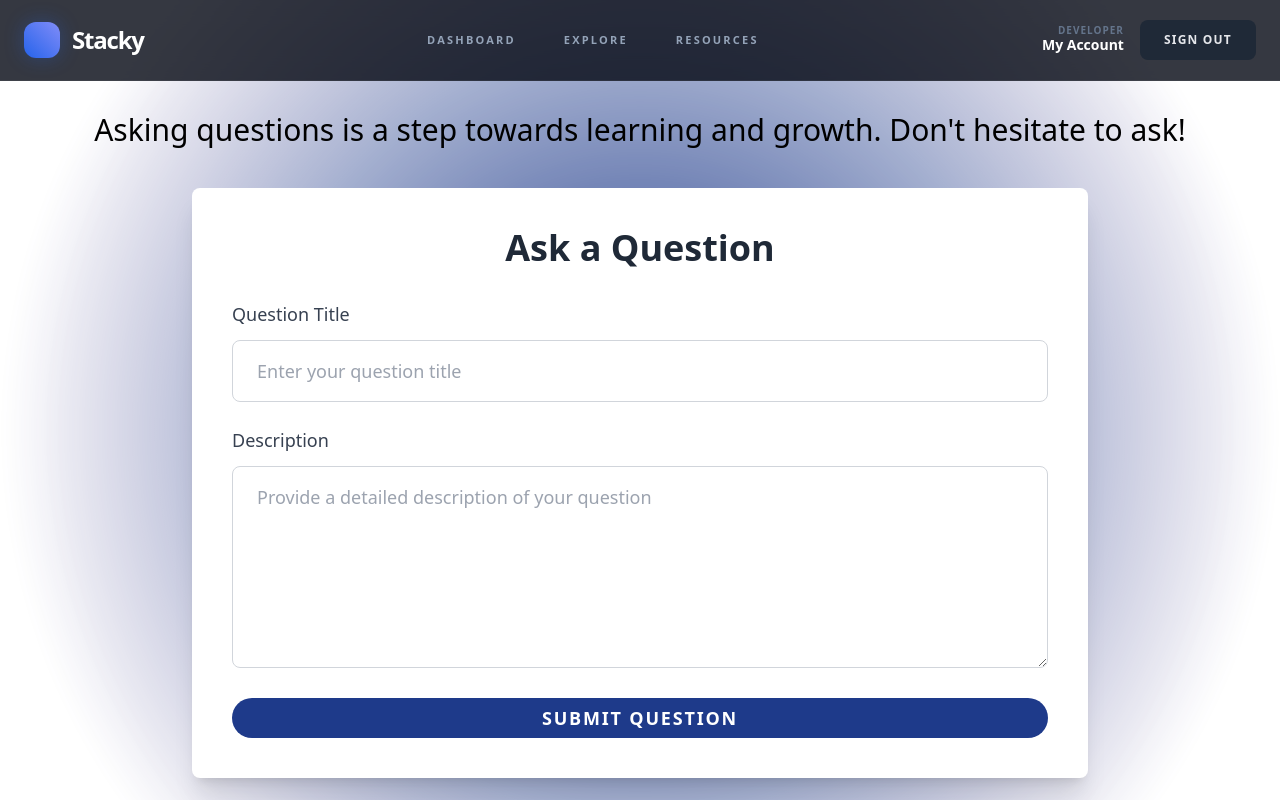
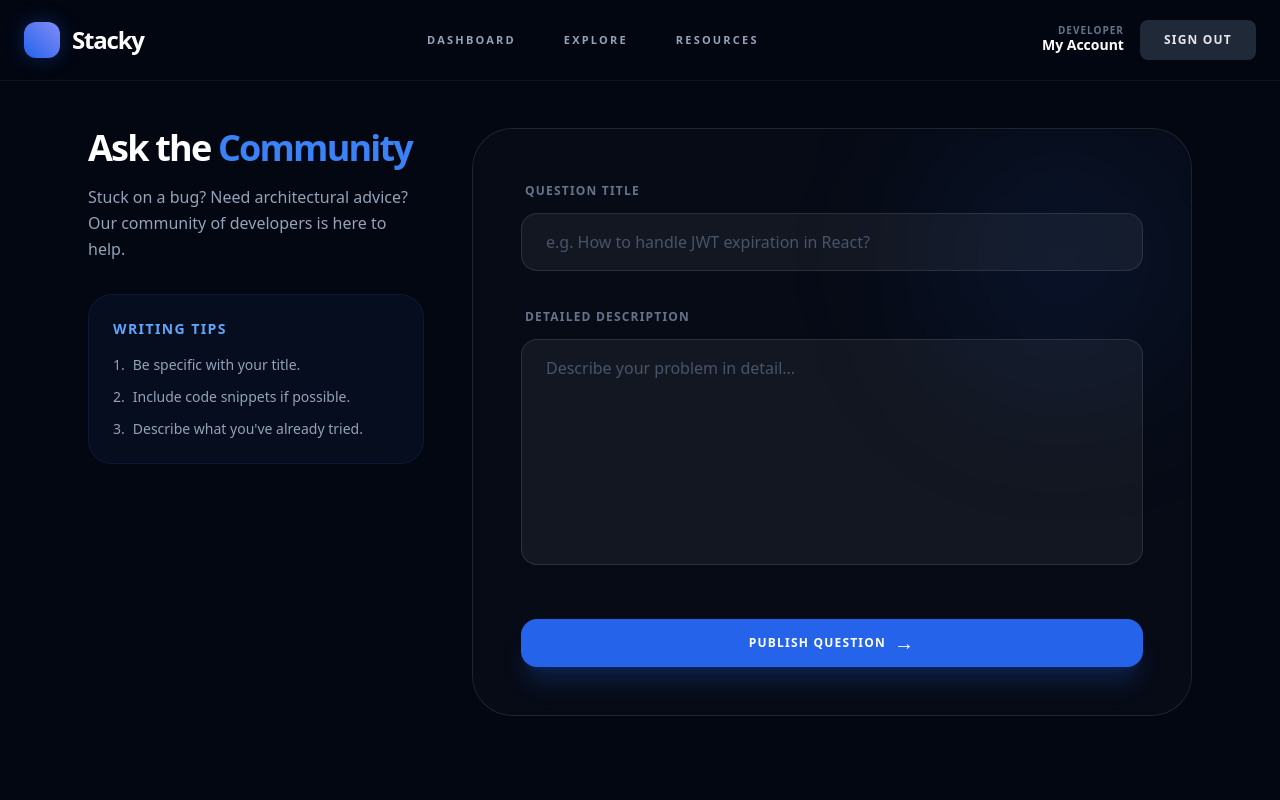
Before and after one commit to sammythedeveloper/Q-A, a React (Create React App) app in the folder client/: page /Q-A/ask-question in a window 1280 px wide. Shown: the top 800 px of the page. Built offline with nearby package versions, Linux system fonts and the light colour scheme; sample sign-in values are in the browser's storage.

Commit message:
refactored every component of the frontend in to clean and modern UI that is way more aesthetic and simple i love it omg

```diff
--- a/client/src/component/pages/Answer/Answer.jsx
+++ b/client/src/component/pages/Answer/Answer.jsx
@@ -2,7 +2,7 @@ import React, { useState, useEffect } from "react";
 import api from "../../../Context/API";
 import { useLocation } from "react-router-dom";
 import GlobalLayout from "../Layout/GlobalLayout";
-import { motion } from "framer-motion";
+import { motion, AnimatePresence } from "framer-motion";
 import { Button } from "../Home/Button";
 
 const AnswerForm = () => {
@@ -12,53 +12,36 @@ const AnswerForm = () => {
   const [answers, setAnswers] = useState([]);
   const [successMessage, setSuccessMessage] = useState("");
   const [errorMessage, setErrorMessage] = useState("");
-  const [loading, setLoading] = useState(true); // Loading state for answers
+  const [loading, setLoading] = useState(true);
 
   const queryParams = new URLSearchParams(location.search);
   const questionId = queryParams.get("questionId");
 
+  const fetchData = async () => {
+    try {
+      const qRes = await api.get(
+        `/questions/singlequestion?questionId=${questionId}`
+      );
+      setQuestion(qRes.data.SingleQuestion[0]);
+
+      const aRes = await api.get(`/answers/allanswers/${questionId}`);
+      setAnswers(aRes.data);
+      setLoading(false);
+    } catch (error) {
+      setErrorMessage("Failed to load discussion.");
+      setLoading(false);
+    }
+  };
+
   useEffect(() => {
-    if (questionId) {
-      api
-        .get(`/questions/singlequestion?questionId=${questionId}`)
-        .then((response) => {
-          setQuestion(response.data.SingleQuestion[0]);
-        })
-        .catch((error) => {
-          console.error(error);
-          setErrorMessage("Could not load question details.");
-        });
-    }
-
-    api
-      .get(`/answers/allanswers/${questionId}`)
-      .then((response) => {
-        setAnswers(response.data);
-        setLoading(false); // Set loading to false once answers are fetched
-      })
-      .catch((error) => {
-        console.error(error);
-        setErrorMessage("Could not load answers.");
-        setLoading(false);
-      });
+    if (questionId) fetchData();
   }, [questionId]);
 
   const handleSubmit = async (e) => {
     e.preventDefault();
-    setSuccessMessage("");
-    setErrorMessage("");
-
     const userId = localStorage.getItem("user_id");
 
-    if (!userId) {
-      setErrorMessage("User is not logged in.");
-      return;
-    }
-
-    if (!answer.trim()) {
-      setErrorMessage("Answer cannot be empty.");
-      return;
-    }
+    if (!answer.trim()) return setErrorMessage("Please type an answer first.");
 
     try {
       const response = await api.post("answers/answerquestion", {
@@ -68,110 +51,154 @@ const AnswerForm = () => {
       });
 
       if (response.status === 201) {
-        setSuccessMessage("Your answer has been posted!");
+        setSuccessMessage("Answer shared!");
         setAnswer("");
+        fetchData(); // Refresh feed immediately
+        setTimeout(() => setSuccessMessage(""), 3000);
       }
     } catch (error) {
-      setErrorMessage("Something went wrong. Try again later.");
+      setErrorMessage("Something went wrong.");
     }
   };
 
   return (
     <GlobalLayout>
-      <section className="min-h-screen flex flex-col">
-        <div className="relative overflow-hidden flex flex-col flex-grow">
-          <header className="bg-gradient py-20 px-6 flex justify-between items-center ">
-            <div className="container mx-auto px-6 text-center">
-              <div className=" absolute -z-10 inset-0 bg-[radial-gradient(circle_farthest-corner,var(--color-blue-900)_50%,var(--color-indigo-900)_75%,transparent)] [mask-image:radial-gradient(circle_farthest-side,black,transparent)]"></div>
-              <motion.h1
-                initial={{ opacity: 0, y: -50 }}
-                animate={{ opacity: 1, y: 0 }}
-                transition={{ duration: 1 }}
-                className="text-4xl font-heading font-extrabold mb-6 tracking-wide"
-              >
-                Answering questions helps others learn too. Share your
-                knowledge!
-              </motion.h1>
+      <div className="min-h-screen bg-[#030712] text-white font-sans pt-24 pb-20">
+        <main className="max-w-4xl mx-auto px-6">
+          {/* --- Question Section --- */}
+          <motion.section
+            initial={{ opacity: 0, y: 20 }}
+            animate={{ opacity: 1, y: 0 }}
+            className="mb-12 p-8 md:p-12 rounded-[2.5rem] bg-gradient-to-br from-blue-600/10 to-indigo-600/5 border border-blue-500/20 relative overflow-hidden"
+          >
+            <div className="absolute top-0 right-0 p-8 opacity-10 font-black text-8xl pointer-events-none text-blue-500">
+              ?
             </div>
-          </header>
-          <section className="flex flex-col overflow-x-hidden">
-            <div className=" container mx-auto px-6 ">
-            <div className="absolute -z-10 inset-0 bg-[radial-gradient(circle_farthest-corner,var(--color-blue-900)_50%,var(--color-indigo-900)_75%,transparent)] [mask-image:radial-gradient(circle_farthest-side,black,transparent)]"></div>
-              <div className="bg-white shadow-xl rounded-lg p-10 max-w-4xl w-full mx-auto mt-10 flex-1">
-                {errorMessage && (
-                  <p className="text-red-500 mb-4 text-center">
-                    {errorMessage}
-                  </p>
-                )}
-                {successMessage && (
-                  <p className="text-green-500 mb-4 text-center">
-                    {successMessage}
-                  </p>
-                )}
-                {question && (
+
+            {question ? (
+              <>
+                <div className="flex items-center gap-3 mb-6">
+                  <div className="size-10 rounded-xl bg-blue-600 flex items-center justify-center font-bold">
+                    {question.username?.[0].toUpperCase()}
+                  </div>
                   <div>
-                    <h2 className="text-4xl font-extrabold text-gray-800 mb-8 text-center">
-                      Answer the Question
-                    </h2>
-                    <p className="text-xl font-medium text-gray-800 mb-4">
-                      {question.question}
+                    <p className="text-[10px] font-bold uppercase tracking-widest text-blue-400 leading-none">
+                      {question.username}
                     </p>
-                    <p className="text-lg text-gray-700 mb-8">
-                      {question.description}
+                    <p className="text-[10px] font-bold uppercase tracking-widest text-slate-500 mt-1">
+                      Author
                     </p>
                   </div>
-                )}
+                </div>
+                <h1 className="text-3xl md:text-4xl font-extrabold tracking-tighter mb-4 leading-tight">
+                  {question.question}
+                </h1>
+                <p className="text-slate-300 text-lg leading-relaxed font-medium">
+                  {question.description}
+                </p>
+              </>
+            ) : (
+              <div className="animate-pulse space-y-4">
+                <div className="h-8 w-3/4 bg-white/5 rounded-lg"></div>
+                <div className="h-20 w-full bg-white/5 rounded-lg"></div>
+              </div>
+            )}
+          </motion.section>
 
-                <form onSubmit={handleSubmit} className="space-y-6">
-                  <div>
-                    <textarea
-                      value={answer}
-                      onChange={(e) => setAnswer(e.target.value)}
-                      className="w-full px-6 py-4 border border-gray-300 rounded-lg text-black focus:outline-none focus:ring-2 focus:ring-blue-500 text-lg"
-                      placeholder="Write your answer here..."
-                    ></textarea>
-                    {errorMessage && (
-                      <p className="text-red-500 text-sm mt-1">
-                        {errorMessage}
-                      </p>
-                    )}
-                  </div>
+          {/* --- Answer Input Section --- */}
+          <section className="mb-16">
+            <h3 className="text-xs font-bold uppercase tracking-[0.3em] text-slate-500 mb-6 ml-2">
+              Your Contribution
+            </h3>
+            <form onSubmit={handleSubmit} className="space-y-4">
+              <div className="relative group">
+                <textarea
+                  value={answer}
+                  onChange={(e) => setAnswer(e.target.value)}
+                  placeholder="Share your technical expertise..."
+                  className="w-full bg-white/[0.03] border border-white/10 rounded-3xl p-6 text-white placeholder:text-slate-600 focus:outline-none focus:ring-2 focus:ring-blue-500/50 transition-all min-h-[150px] font-medium"
+                />
+                <div className="absolute bottom-4 right-4">
                   <Button
-                type="submit"
-                className="bg-blue-900 text-white rounded-full hover:bg-green-700 transition w-full text-lg"
-              >
-                Submit Answer
-              </Button>
-                </form>
-                <div className="mt-10 space-y-8">
-                  {loading ? (
-                    <div className="text-center">Loading answers...</div>
-                  ) : answers.length > 0 ? (
-                    answers.map((answer, index) => (
-                      <div
-                        key={index}
-                        className="p-6 bg-gray-100 rounded-lg shadow-lg"
-                      >
-                        <div className="flex items-center space-x-4 mb-4">
-                          <div className="w-10 h-10 bg-yellow-900 text-white rounded-full flex items-center justify-center text-xl font-bold">
-                            {answer.username[0].toUpperCase()}
-                          </div>
-                          <p className="text-lg text-black font-semibold">
-                            {answer.username}
-                          </p>
-                        </div>
-                        <p className="text-black">{answer.answer}</p>
-                      </div>
-                    ))
-                  ) : (
-                    <div className="text-center">No answers yet.</div>
-                  )}
+                    type="submit"
+                    className="h-12 px-8 flex items-center justify-center gap-2 bg-blue-600 hover:bg-blue-500 text-white font-bold rounded-2xl shadow-lg shadow-blue-600/20 leading-none transition-all active:scale-95"
+                  >
+                    Post Answer <span className="text-lg">→</span>
+                  </Button>
                 </div>
               </div>
+              <AnimatePresence>
+                {successMessage && (
+                  <motion.p
+                    initial={{ opacity: 0 }}
+                    animate={{ opacity: 1 }}
+                    exit={{ opacity: 0 }}
+                    className="text-emerald-400 text-sm font-bold text-center"
+                  >
+                    {successMessage}
+                  </motion.p>
+                )}
+                {errorMessage && (
+                  <motion.p
+                    initial={{ opacity: 0 }}
+                    animate={{ opacity: 1 }}
+                    exit={{ opacity: 0 }}
+                    className="text-red-400 text-sm font-bold text-center"
+                  >
+                    {errorMessage}
+                  </motion.p>
+                )}
+              </AnimatePresence>
+            </form>
+          </section>
+
+          {/* --- Answers Feed --- */}
+          <section className="space-y-6">
+            <div className="flex items-center justify-between mb-8 border-b border-white/5 pb-4">
+              <h3 className="text-xl font-bold tracking-tight">
+                Community Answers
+              </h3>
+              <span className="bg-white/5 px-3 py-1 rounded-full text-[10px] font-bold text-slate-400 uppercase tracking-widest">
+                {answers.length} Total
+              </span>
             </div>
+
+            {loading ? (
+              <div className="py-20 text-center text-slate-500 italic">
+                Curating discussion...
+              </div>
+            ) : answers.length > 0 ? (
+              answers.map((ans, i) => (
+                <motion.div
+                  key={i}
+                  initial={{ opacity: 0, x: -10 }}
+                  animate={{ opacity: 1, x: 0 }}
+                  transition={{ delay: i * 0.1 }}
+                  className="p-8 rounded-[2rem] bg-white/[0.02] border border-white/5 hover:bg-white/[0.04] transition-all"
+                >
+                  <div className="flex items-center gap-4 mb-4">
+                    <div className="size-10 rounded-xl bg-slate-800 flex items-center justify-center text-sm font-bold text-slate-300">
+                      {ans.username?.[0].toUpperCase()}
+                    </div>
+                    <p className="text-sm font-bold text-slate-200">
+                      {ans.username}
+                    </p>
+                  </div>
+                  <p className="text-slate-400 text-base leading-relaxed font-medium">
+                    {ans.answer}
+                  </p>
+                </motion.div>
+              ))
+            ) : (
+              <div className="py-20 text-center border-2 border-dashed border-white/5 rounded-[2.5rem]">
+                <p className="text-slate-500 font-medium">
+                  No answers yet. Be the first to help!
+                </p>
+              </div>
+            )}
           </section>
-        </div>
-      </section>
+        </main>
+      </div>
     </GlobalLayout>
   );
 };
--- a/client/src/component/pages/Question/AskQuestion.jsx
+++ b/client/src/component/pages/Question/AskQuestion.jsx
@@ -1,46 +1,30 @@
 import React, { useState } from "react";
 import { useNavigate } from "react-router-dom";
-import api from "../../../Context/API"; // Assuming this is your API instance
+import api from "../../../Context/API";
 import { Button } from "../Home/Button";
 import { motion } from "framer-motion";
-import { SectionBorder } from "../Home/SectionBorder";
 import GlobalLayout from "../Layout/GlobalLayout";
 
 const AskQuestion = () => {
-  const [formData, setFormData] = useState({
-    question: "",
-    description: "",
-  });
+  const [formData, setFormData] = useState({ question: "", description: "" });
   const [errors, setErrors] = useState({});
   const [successMessage, setSuccessMessage] = useState("");
   const navigate = useNavigate();
 
   const handleChange = (e) => {
     const { name, value } = e.target;
-    setFormData((prev) => ({
-      ...prev,
-      [name]: value,
-    }));
-    setErrors((prev) => ({
-      ...prev,
-      [name]: "",
-    }));
+    setFormData((prev) => ({ ...prev, [name]: value }));
+    setErrors((prev) => ({ ...prev, [name]: "" }));
   };
 
   const handleSubmit = async (e) => {
     e.preventDefault();
-    setErrors({});
-    setSuccessMessage("");
-
-    // Get the user_id from localStorage (assuming it is stored as 'user_id')
     const userId = localStorage.getItem("user_id");
 
-    // Form validation
     const validationErrors = {};
-    if (!formData.question)
-      validationErrors.question = "Question title is required";
+    if (!formData.question) validationErrors.question = "Title is required";
     if (!formData.description)
-      validationErrors.description = "Question description is required";
+      validationErrors.description = "Description is required";
 
     if (Object.keys(validationErrors).length > 0) {
       setErrors(validationErrors);
@@ -49,121 +33,139 @@ const AskQuestion = () => {
 
     try {
       const response = await api.post("questions/askquestion", {
-        user_id: userId, // Add user_id here
+        user_id: userId,
         question: formData.question,
         description: formData.description,
       });
 
       if (response.status === 201) {
-        setSuccessMessage("Question asked successfully!");
-        setTimeout(() => {
-          navigate("/allQuestions"); // Redirect to questions list or homepage
-        }, 2000);
+        setSuccessMessage("Question published to the community!");
+        setTimeout(() => navigate("/allQuestions"), 1500);
       }
     } catch (error) {
-      if (error.response) {
       setErrors({
-          server:
-            error.response.data.msg || "Something went wrong. Try again later.",
+        server: error.response?.data?.msg || "Server error. Try again.",
       });
-      } else {
-        console.error("An unexpected error occurred:", error.message);
-        setErrors({ server: "An unexpected error occurred. Try again later." });
     }
-    }
-  };
-
-  // Navigate to dashboard or logout
-  const handleLogout = () => {
-    // Remove the token from localStorage
-    localStorage.removeItem("token");
-
-    // Redirect to sign-in page after logout
-    navigate("/signin");
   };
 
   return (
     <GlobalLayout>
-      <section className="min-h-screen flex flex-col overflow-x-hidden">
-        <div className="relative overflow-hidden py-20 flex-grow ">
-          <div className="container mx-auto px-6 text-center">
-            <div className="absolute -z-10 inset-0 bg-[radial-gradient(circle_farthest-corner,var(--color-blue-900)_50%,var(--color-indigo-900)_75%,transparent)] [mask-image:radial-gradient(circle_farthest-side,black,transparent)]"></div>
-            <motion.p
-              initial={{ opacity: 0 }}
-              animate={{ opacity: 1 }}
-              transition={{ delay: 0.5, duration: 1 }}
-              className="text-3xl m-8 font-medium"
+      <div className="min-h-screen bg-[#030712] text-white font-sans pt-20">
+        <main className="max-w-6xl mx-auto px-6 py-12">
+          <div className="grid grid-cols-1 lg:grid-cols-3 gap-12">
+            {/* --- Sidebar: Guidelines --- */}
+            <motion.div
+              initial={{ opacity: 0, x: -20 }}
+              animate={{ opacity: 1, x: 0 }}
+              className="lg:col-span-1 space-y-8"
             >
-              Asking questions is a step towards learning and growth.
-              Don't
-              hesitate to ask!
-            </motion.p>
+              <div>
+                <h1 className="text-4xl font-extrabold tracking-tighter mb-4">
+                  Ask the <span className="text-blue-500">Community</span>
+                </h1>
+                <p className="text-slate-400 font-medium leading-relaxed">
+                  Stuck on a bug? Need architectural advice? Our community of
+                  developers is here to help.
+                </p>
               </div>
-          <div className="bg-white shadow-xl rounded-lg p-10 max-w-4xl w-full mx-auto mt-10">
-            <h2 className="text-4xl font-extrabold text-gray-800 mb-8 text-center">
-              Ask a Question
-            </h2>
+
+              <div className="space-y-4 p-6 rounded-3xl bg-blue-500/5 border border-blue-500/10">
+                <h4 className="text-sm font-bold uppercase tracking-widest text-blue-400">
+                  Writing Tips
+                </h4>
+                <ul className="text-sm text-slate-400 space-y-3 font-medium">
+                  <li className="flex gap-2">
+                    <span>1.</span> Be specific with your title.
+                  </li>
+                  <li className="flex gap-2">
+                    <span>2.</span> Include code snippets if possible.
+                  </li>
+                  <li className="flex gap-2">
+                    <span>3.</span> Describe what you've already tried.
+                  </li>
+                </ul>
+              </div>
+            </motion.div>
+
+            {/* --- Main Form: Glass Deck --- */}
+            <motion.div
+              initial={{ opacity: 0, y: 20 }}
+              animate={{ opacity: 1, y: 0 }}
+              className="lg:col-span-2 relative p-8 md:p-12 rounded-[2.5rem] bg-white/[0.02] border border-white/10 backdrop-blur-sm overflow-hidden"
+            >
+              {/* Subtle Gradient Glow */}
+              <div className="absolute top-0 right-0 w-64 h-64 bg-blue-600/10 rounded-full blur-[80px] -z-10"></div>
+
               {successMessage && (
-              <p className="text-green-500 mb-4 text-center">
+                <div className="mb-6 p-4 rounded-xl bg-emerald-500/10 border border-emerald-500/20 text-emerald-400 text-sm font-bold text-center">
                   {successMessage}
-              </p>
+                </div>
               )}
-            {errors.server && (
-              <p className="text-red-500 mb-4 text-center">{errors.server}</p>
-            )}
-            <form onSubmit={handleSubmit} className="space-y-6">
-              <div>
-                <label
-                  htmlFor="question"
-                  className="block text-gray-700 font-medium mb-3 text-lg"
-                >
+
+              <form onSubmit={handleSubmit} className="space-y-8">
+                {/* Question Title */}
+                <div className="space-y-3">
+                  <label className="text-xs font-bold uppercase tracking-widest text-slate-500 ml-1">
                     Question Title
                   </label>
                   <input
                     type="text"
-                  id="question"
                     name="question"
                     value={formData.question}
                     onChange={handleChange}
-                  className="w-full px-6 py-4 border border-gray-300 text-black rounded-lg focus:outline-none focus:ring-2 focus:ring-blue-500 text-lg"
-                  placeholder="Enter your question title"
+                    placeholder="e.g. How to handle JWT expiration in React?"
+                    className="w-full bg-white/5 border border-white/10 rounded-2xl px-6 py-4 text-white placeholder:text-slate-600 focus:outline-none focus:ring-2 focus:ring-blue-500/50 transition-all font-medium"
                   />
                   {errors.question && (
-                  <p className="text-red-500 text-sm mt-1">{errors.question}</p>
+                    <p className="text-red-400 text-xs font-bold ml-1">
+                      {errors.question}
+                    </p>
                   )}
                 </div>
-              <div>
-                <label
-                  htmlFor="description"
-                  className="block text-gray-700 font-medium mb-3 text-lg"
-                >
-                  Description
+
+                {/* Description */}
+                <div className="space-y-3">
+                  <label className="text-xs font-bold uppercase tracking-widest text-slate-500 ml-1">
+                    Detailed Description
                   </label>
                   <textarea
-                  id="description"
                     name="description"
                     value={formData.description}
                     onChange={handleChange}
-                  rows="6"
-                  className="w-full px-6 py-4 border border-gray-300 rounded-lg text-black  focus:outline-none focus:ring-2 focus:ring-blue-500 text-lg"
-                  placeholder="Provide a detailed description of your question"
-                ></textarea>
+                    rows="8"
+                    placeholder="Describe your problem in detail..."
+                    className="w-full bg-white/5 border border-white/10 rounded-2xl px-6 py-4 text-white placeholder:text-slate-600 focus:outline-none focus:ring-2 focus:ring-blue-500/50 transition-all font-medium resize-none"
+                  />
                   {errors.description && (
-                  <p className="text-red-500 text-sm mt-1">
+                    <p className="text-red-400 text-xs font-bold ml-1">
                       {errors.description}
                     </p>
                   )}
                 </div>
+
+                {/* Server Error */}
+                {errors.server && (
+                  <div className="p-4 rounded-xl bg-red-500/10 border border-red-500/20 text-red-400 text-sm font-bold text-center">
+                    {errors.server}
+                  </div>
+                )}
+
+                {/* Submit Button */}
+                <div className="pt-4">
                   <Button
                     type="submit"
-                className="bg-blue-900 text-white rounded-full hover:bg-green-700 transition w-full text-lg"
+                    className="w-full h-12 flex items-center justify-center gap-2 bg-blue-600 hover:bg-blue-500 text-white font-bold rounded-2xl shadow-xl shadow-blue-600/20 transition-all active:scale-[0.98] leading-none"
                   >
-                Submit Question
+                    <span>Publish Question</span>
+                    <span className="text-xl">→</span>
                   </Button>
+                </div>
               </form>
+            </motion.div>
           </div>
+        </main>
       </div>
-      </section>
     </GlobalLayout>
   );
 };
```
Also changed, not shown: client/src/component/pages/Question/AllQuestionList.jsx (+79 -79 lines). Lines whose indentation alone changed are shown as unchanged.
